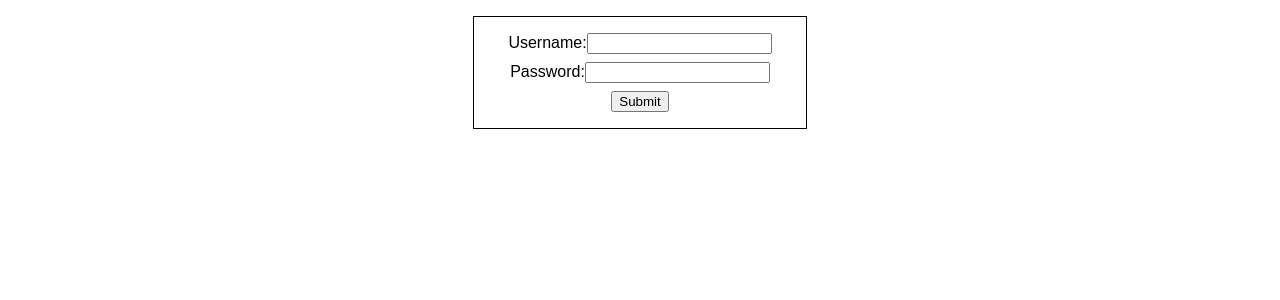
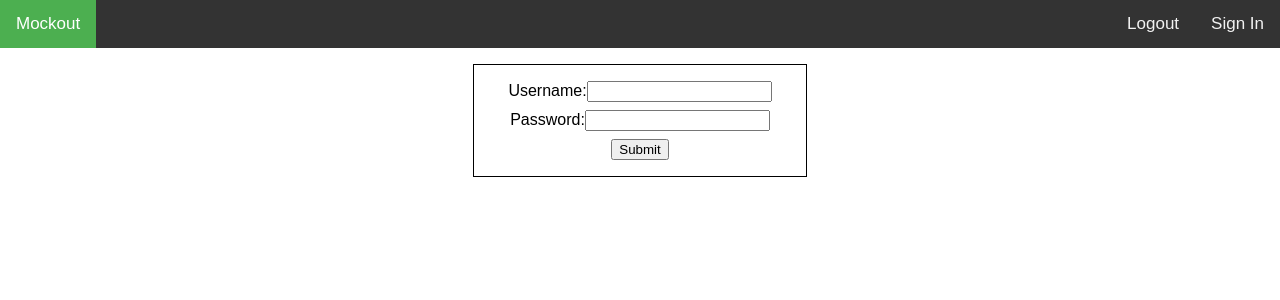
Before and after one commit to akey7/mockout-ui, a React (Create React App) app: page / in a window 1280 px wide. Shown: the top 300 px of the page. Built offline with nearby package versions, Linux system fonts and the light colour scheme.

Commit message:
First step of the header container.

```diff
--- a/src/App.js
+++ b/src/App.js
@@ -1,12 +1,14 @@
 import React, { Component } from 'react'
 import './App.css'
 import LoginForm from './components/login-form-component'
+import Header from './containers/header-container'
 
 class App extends Component {
   render() {
     return (
       <div className="App">
-        <LoginForm/>
+        <Header />
+        <LoginForm />
       </div>
     )
   }
--- /dev/null
+++ b/src/containers/header-container.css
@@ -0,0 +1,29 @@
+.header-container {
+    background-color: #333;
+    overflow: hidden;
+    font-family: sans-serif;
+}
+
+/* https://www.w3schools.com/howto/howto_js_topnav.asp */
+/* Style the links inside the navigation bar */
+.header-container a {
+    height: 100%;
+    float: right;
+    color: #f2f2f2;
+    text-align: center;
+    padding: 14px 16px;
+    text-decoration: none;
+    font-size: 17px;
+}
+
+/* Change the color of links on hover */
+.header-container a:hover {
+    background-color: #ddd;
+    color: black;
+}
+
+.header-container a.title {
+    float: left;
+    background-color: #4CAF50;
+    color: white;
+}
--- /dev/null
+++ b/src/containers/header-container.js
@@ -0,0 +1,12 @@
+import React from 'react'
+import './header-container.css'
+
+const Header = (props) => (
+  <div className='header-container'>
+    <a className='title' href='#title'>Mockout</a>
+    <a className='signin' href='#signin'>Sign In</a>
+    <a href='#logout'>Logout</a>
+  </div>
+)
+
+export default Header
```
Also changed, not shown: 1 other file (tests, documents, lock files or other folders).
